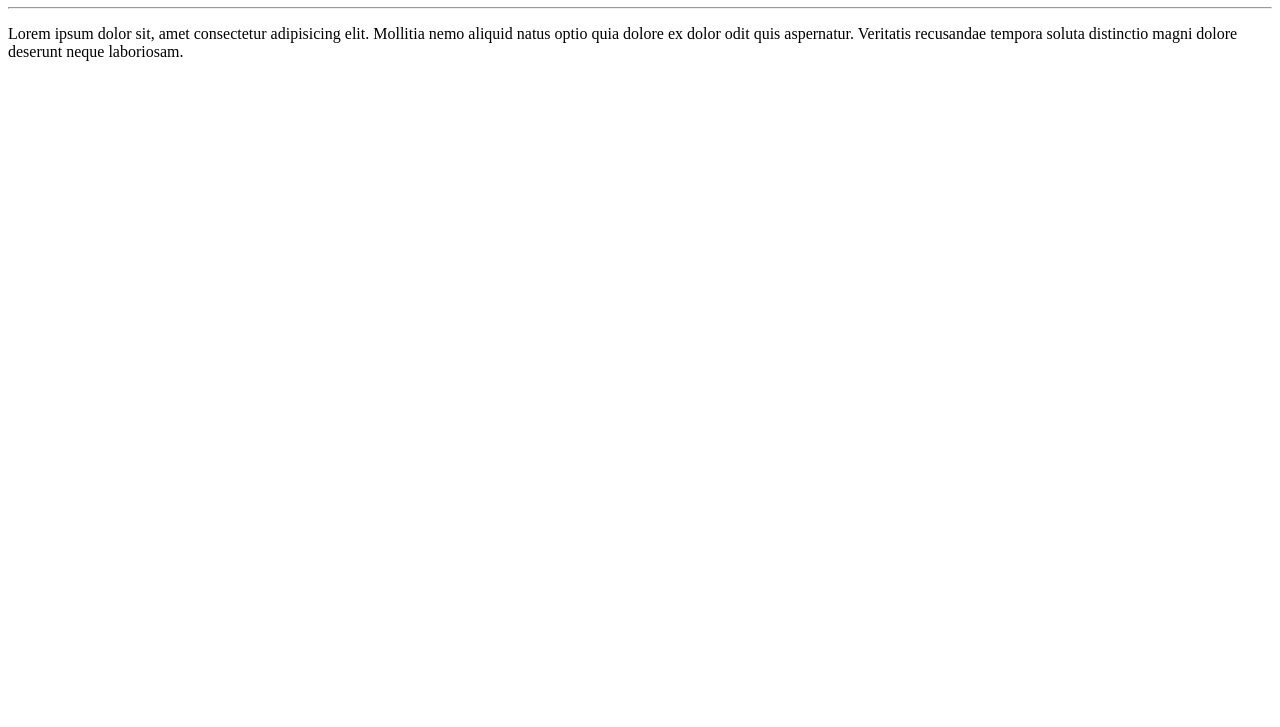
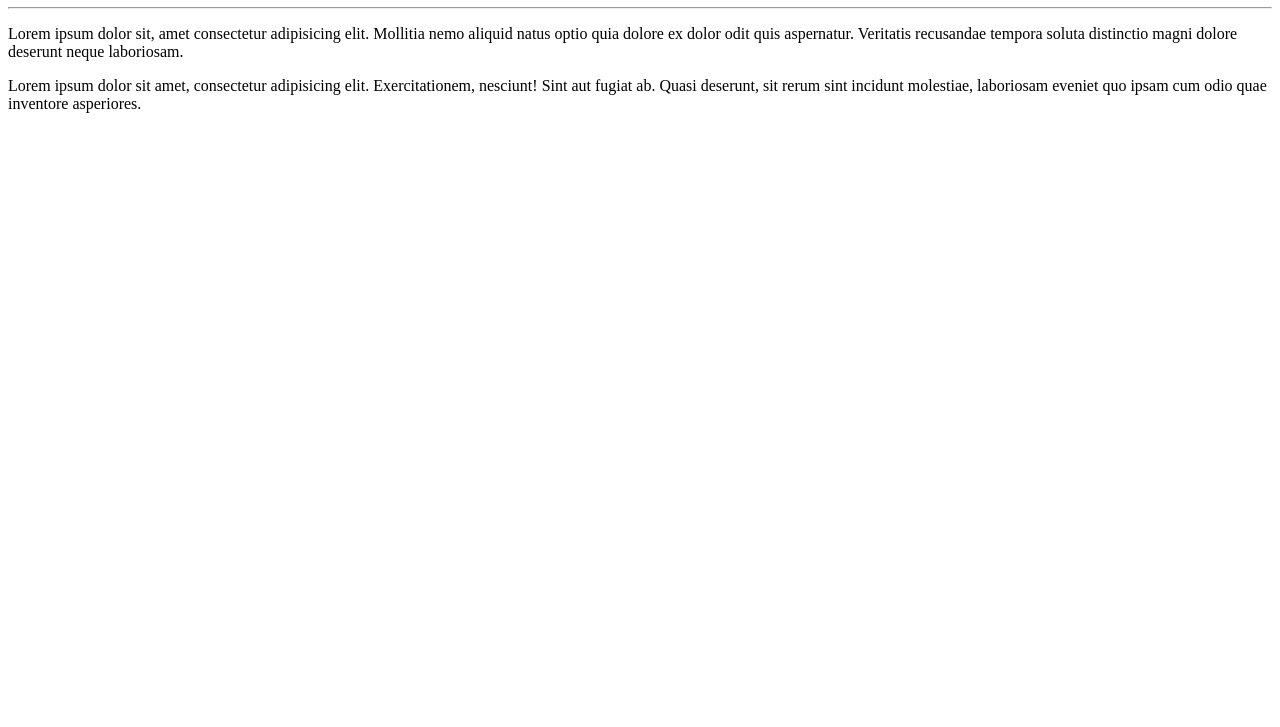
Before and after one commit to gr3ennight/Ola-Mundo, a plain HTML site: page siteexemplo/index.html in a window 1280 px wide. Shown: the part 73-800 px from the top of the page. Drawn offline with Linux system fonts and the light colour scheme.

Commit message:
Update index.html

```diff
--- a/siteexemplo/index.html
+++ b/siteexemplo/index.html
@@ -10,5 +10,6 @@
     <h1>Olá, Mundo!</h1>
     <hr>
     <p>Lorem ipsum dolor sit, amet consectetur adipisicing elit. Mollitia nemo aliquid natus optio quia dolore ex dolor odit quis aspernatur. Veritatis recusandae tempora soluta distinctio magni dolore deserunt neque laboriosam.</p>
+    <p>Lorem ipsum dolor sit amet, consectetur adipisicing elit. Exercitationem, nesciunt! Sint aut fugiat ab. Quasi deserunt, sit rerum sint incidunt molestiae, laboriosam eveniet quo ipsam cum odio quae inventore asperiores.</p>
 </body>
 </html>
```
